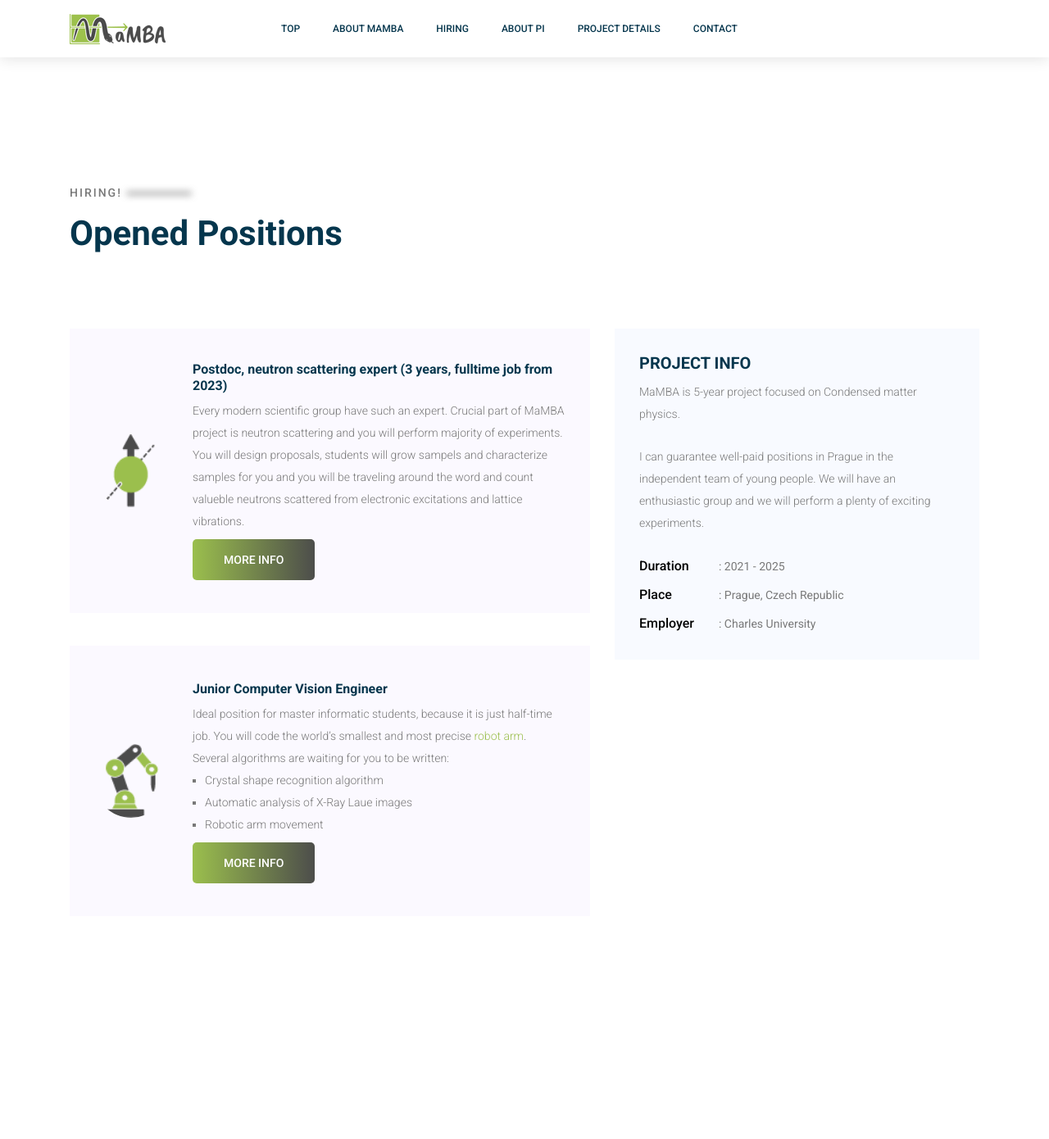
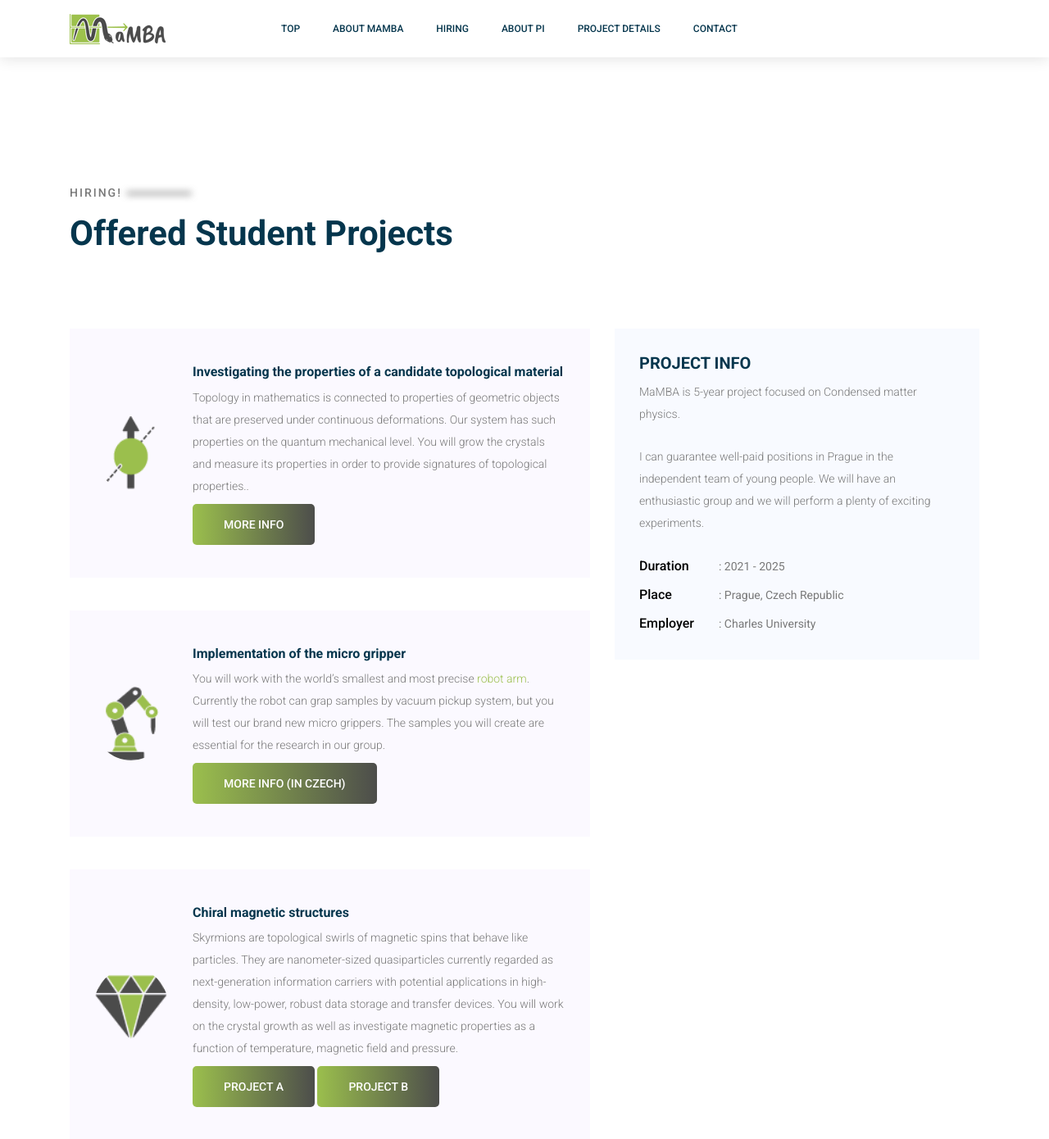
Before and after one commit to mambagrant/webpage, a Jekyll site: the page built from index.html, in a window 1280 px wide and 1400 px high, scrolled down 1512 px. Shown: the top 1390 px of the window at 82% size. Built offline with Jekyll 4.4.1, drawn with Linux system fonts in a browser that asks for light colours; some of the changed text lies outside the part shown.

Commit message:
New SFG projects

```diff
--- a/index.html
+++ b/index.html
@@ -17,7 +17,7 @@ menu: home
 								<a href="skype:me2d09?call"><i class="ti-skype"></i></a>
 								<a href="https://www.linkedin.com/in/pcermak/"><i class="ti-linkedin"></i></a>
 							</div>
-							<a class="primary_btn" href="#hiring"><span>List of opened positions</span></a>
+							<a class="primary_btn" href="#hiring"><span>List of offered student projects</span></a>
 						</div>
 					</div>
 					<div class="col-lg-4">
@@ -98,7 +98,7 @@ menu: home
 			<div class="col-lg-12">
 				<div class="main_title">
 					<p class="top_text">Hiring!<span></span></p>
-					<h2>Opened positions</h2>
+					<h2>Offered student projects</h2>
 				</div>
 			</div>
 		</div>
@@ -132,40 +132,55 @@ menu: home
 				</div>
 				{% endcomment %}
 
-				<div class="blog-author" id="postdoc-neutron">
+				<div class="blog-author" id="sfg-neutron">
 					<div class="media align-items-center">
 						<img src="assets/img/s2.png" alt="">
 						<div class="media-body">
-						<a href="/postdoc">
-							<h4>Postdoc, neutron scattering expert (3 years, fulltime job from 2023)</h4>
+						<a href="/assets/sfg-nikolaos.pdf">
+							<h4>Investigating the properties of a candidate topological material</h4>
 						</a>
-						<p>Every modern scientific group have such an expert.
-						Crucial part of MaMBA project is neutron scattering and you will perform majority of experiments.
-						You will design proposals, students will grow sampels and characterize samples for you and you will be traveling around the word
-						and count valueble neutrons scattered from electronic excitations and lattice vibrations.</p>
-						<a class="primary_btn mt-2" href="/postdoc"><span>more info</span></a>
+						<p>Topology in mathematics is connected to properties of geometric objects that
+							are preserved under continuous deformations.
+							Our system has such properties on the quantum mechanical level.
+							You will grow the crystals and measure its properties in order to
+							provide signatures of topological properties..</p>
+						<a class="primary_btn mt-2" href="/assets/sfg-nikolaos.pdf"><span>more info</span></a>
 						</div>
 					</div>
 				</div>
 
-				<div class="blog-author" id="job-algorithms">
+				<div class="blog-author" id="sfg-algorithms">
 					<div class="media align-items-center">
 						<img src="assets/img/s3.png" alt="">
 						<div class="media-body">
-						<a href="/computervision">
-							<h4>Junior Computer Vision Engineer</h4>
+						<a href="/assets/sfg-alsa.pdf">
+							<h4>Implementation of the micro gripper</h4>
 						</a>
-						<p>Ideal position for master informatic students, because it is just half-time job.
-							You will code the world’s smallest and most precise <a href="https://www.mecademic.com/en/meca500-robot-arm">robot arm</a>.
-							Several algorithms are waiting for you to be written:</p>
-						<ul style="list-style-type: square; padding-left: 15px;">
-							<li>Crystal shape recognition algorithm</li>
-							<li>Automatic analysis of X-Ray Laue images</li>
-							<li>Robotic arm movement</li>
-						</ul>
+						<p>You will work with the world’s smallest and most precise <a href="https://www.mecademic.com/en/meca500-robot-arm">robot arm</a>.
+							Currently the robot can grap samples by vacuum pickup system, but you will test our brand new micro grippers.
+						    The samples you will create are essential for the research in our group.</p>
 						<p>
-							<a class="primary_btn mt-2" href="/computervision"><span>more info</span></a>
+							<a class="primary_btn mt-2" href="/assets/sfg-alsa.pdf"><span>more info (in czech)</span></a>
 						</p>
+						</div>
+					</div>
+				</div>
+
+				<div class="blog-author" id="sfg-skyrmions">
+					<div class="media align-items-center">
+						<img src="assets/img/s1.png" alt="">
+						<div class="media-body">
+						<a href="/assets/sfg-ankit1.pdf">
+							<h4>Chiral magnetic structures</h4>
+						</a>
+						<p>Skyrmions are topological swirls of magnetic spins that behave like particles.
+							They are nanometer-sized quasiparticles currently regarded as next-generation
+							information carriers with potential applications in high-density,
+							low-power, robust data storage and transfer devices.
+							You will work on the crystal growth as well as investigate magnetic properties
+							as a function of temperature, magnetic field and pressure.</p>
+							<a class="primary_btn mt-2" href="/assets/sfg-ankit1.pdf"><span>project A</span></a>
+							<a class="primary_btn mt-2" href="/assets/sfg-ankit2.pdf"><span>project B</span></a>
 						</div>
 					</div>
 				</div>
@@ -281,34 +296,8 @@ menu: home
 		<div class="col-12">
 			<h2 class="contact-title">Get in Touch</h2>
 		</div>
-		<div class="col-lg-8 mb-4 mb-lg-0">
-			<form class="form-contact contact_form" action="https://formspree.io/mknvapel" method="POST" id="contactForm" novalidate="novalidate">
-			<div class="row">
-				<div class="col-12">
-				<div class="form-group">
-					<textarea class="form-control w-100" name="message" id="message" cols="30" rows="9" placeholder="Describe yourself"></textarea>
-				</div>
-				</div>
-				<div class="col-sm-6">
-				<div class="form-group">
-					<input class="form-control" name="name" id="name" type="text" placeholder="Enter your name">
-				</div>
-				</div>
-				<div class="col-sm-6">
-				<div class="form-group">
-					<input class="form-control" name="_replyto" id="_replyto" type="email" placeholder="Enter email address">
-				</div>
-				</div>
-			</div>
-			<div class="form-group mt-lg-3">
-				<button type="submit" class="primary_btn button-contactForm">Apply for position</button>
-			</div>
-			</form>
 
-
-		</div>
-
-		<div class="col-lg-4">
+		<div class="col-12">
 			<div class="media contact-info">
 			<span class="contact-info__icon"><i class="ti-tablet"></i></span>
 			<div class="media-body">
```
Also changed, not shown: 4 other files.
